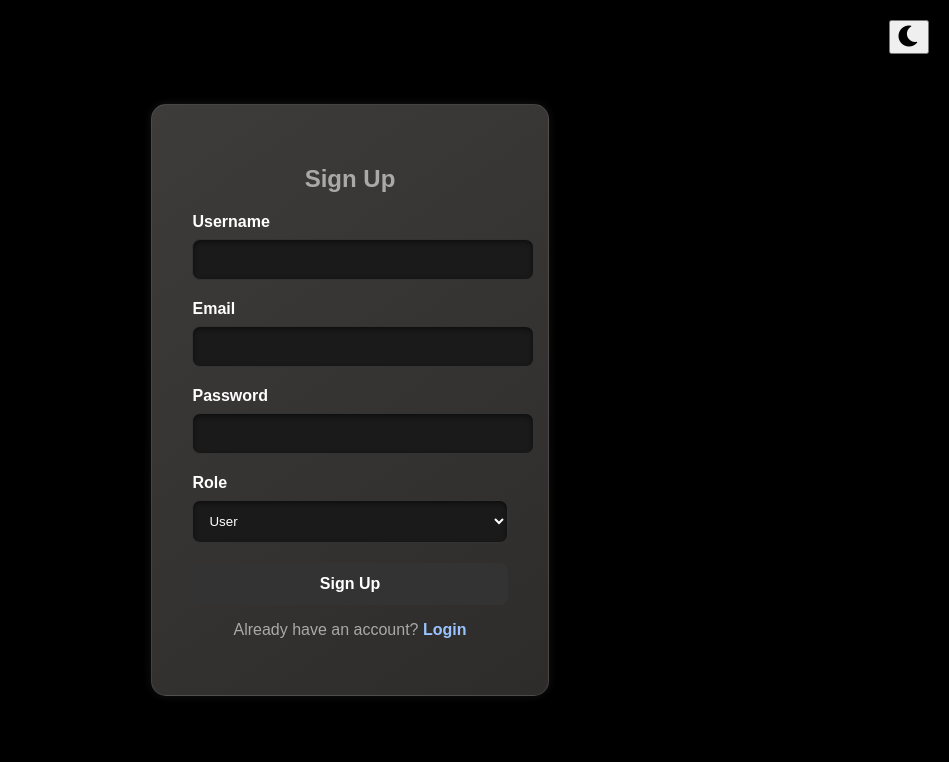
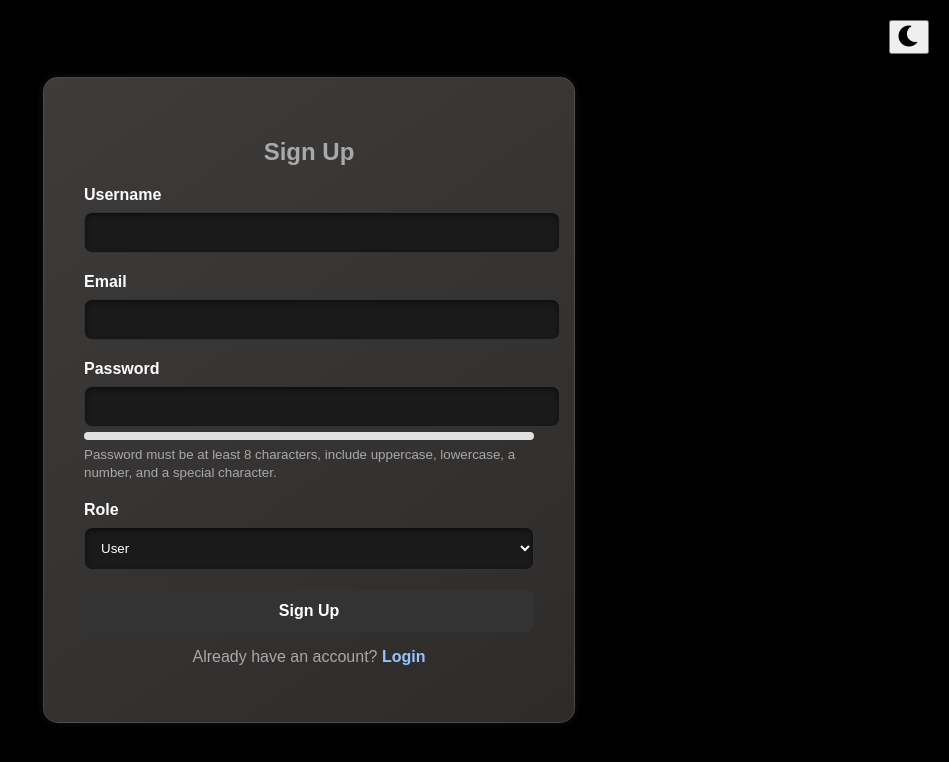
Before and after one commit to Prabhnoor2002/Pimeet, a Flask app: page /signup in a window 1280 px wide. Shown: the top 762 px of the page, without its empty margins (331-1280 px from the left). Run offline with Flask 3, Linux system fonts and the light colour scheme.

Commit message:
password meter

```diff
--- a/app.py
+++ b/app.py
@@ -114,7 +114,5 @@
 @login_required(role='trainer')
 def reschedule_meeting():
     return reschedule_meet()
-
-
 if __name__ == '__main__':
     app.run(debug=True)
--- a/static/css/signup.css
+++ b/static/css/signup.css
@@ -203,3 +203,19 @@
 body.light-mode a:hover {
     color: #99c2ff; /* Light blue hover effect for links in light mode */
 }
+.strength-meter {
+    height: 8px;
+    width: 100%;
+    background: #e0e0e0;
+    border-radius: 5px;
+    margin-top: 5px;
+    margin-bottom: 5px;
+    overflow: hidden;
+}
+
+#strength-bar {
+    height: 100%;
+    width: 0%;
+    background-color: red;
+    transition: width 0.3s ease-in-out, background-color 0.3s;
+}
--- a/static/js/admin_dashboard.js
+++ b/static/js/admin_dashboard.js
@@ -4,6 +4,11 @@
     document.getElementById('trainers').classList.add('hidden');
     document.getElementById(section).classList.remove('hidden');
 }
+setTimeout(() => {
+    document.querySelectorAll('.toast-message').forEach(msg => {
+      msg.remove();
+    });
+  }, 4000);
 
 // Theme toggle functionality
 const themeToggle = document.getElementById('themeToggle');
--- a/static/js/signup.js
+++ b/static/js/signup.js
@@ -40,3 +40,33 @@
         secretKeyGroup.style.display = 'none';
     }
 }
+function checkPasswordStrength() {
+    const password = document.getElementById("password").value;
+    const hint = document.getElementById("password-hint");
+    const bar = document.getElementById("strength-bar");
+
+    let strength = 0;
+
+    if (password.length >= 8) strength += 1;
+    if (/[a-z]/.test(password)) strength += 1;
+    if (/[A-Z]/.test(password)) strength += 1;
+    if (/\d/.test(password)) strength += 1;
+    if (/[@$!%*?&#^()\-_=+{};:,<.>]/.test(password)) strength += 1;
+
+    // Update the bar
+    bar.style.width = `${(strength / 5) * 100}%`;
+
+    if (strength <= 2) {
+        bar.style.backgroundColor = "red";
+        hint.textContent = "Weak password ❌";
+        hint.style.color = "red";
+    } else if (strength === 3 || strength === 4) {
+        bar.style.backgroundColor = "orange";
+        hint.textContent = "Moderate password ⚠️";
+        hint.style.color = "orange";
+    } else if (strength === 5) {
+        bar.style.backgroundColor = "green";
+        hint.textContent = "Strong password ✅";
+        hint.style.color = "green";
+    }
+}
--- a/static/js/trainer_dashboard.js
+++ b/static/js/trainer_dashboard.js
@@ -5,6 +5,12 @@
     icon.classList.toggle('fa-sun');
     icon.classList.toggle('fa-moon');
 });
+
+setTimeout(() => {
+    document.querySelectorAll('.toast-message').forEach(msg => {
+      msg.remove();
+    });
+  }, 4000);
 
 document.getElementById('sidebarToggle').addEventListener('click', function () {
     document.getElementById('sidebar').classList.toggle('closed');
--- a/static/js/user_dashboard.js
+++ b/static/js/user_dashboard.js
@@ -4,6 +4,11 @@
     document.getElementById('trainers').classList.add('hidden');
     document.getElementById(section).classList.remove('hidden');
 }
+setTimeout(() => {
+    document.querySelectorAll('.toast-message').forEach(msg => {
+      msg.remove();
+    });
+  }, 4000);
 
 // Theme toggle functionality
 const themeToggle = document.getElementById('themeToggle');
--- a/templates/login.html
+++ b/templates/login.html
@@ -41,6 +41,7 @@
     <div class="form-group">
         <label for="password">Password</label>
         <input type="password" id="password" name="password" required>
+
     </div>
     <div class="form-group" id="secret-key-group" style="display: none;">
         <label for="secret_key">Secret Key (Required for Admin/Trainer)</label>
--- a/templates/signup.html
+++ b/templates/signup.html
@@ -45,6 +45,15 @@
     <div class="form-group">
         <label for="password">Password</label>
         <input type="password" id="password" name="password" required>
+        <!-- Strength meter bar -->
+    <div class="strength-meter">
+        <div id="strength-bar"></div>
+    </div>
+
+    <small id="password-hint" class="hint">
+        Password must be at least 8 characters, include uppercase, lowercase, a number, and a special character.
+    </small>
+
     </div>
     <div class="form-group">
         <label for="role">Role</label>
```
Also changed, not shown: static/css/admin_dashboard.css (+32 -0 lines), static/css/trainer_dashboard.css (+32 -0 lines), static/css/user_dashboard.css (+33 -0 lines), templates/admindashboard.html (+12 -0 lines), templates/trainerdashboard.html (+14 -0 lines), templates/userdashboard.html (+13 -0 lines), pimeet.db, static/css/login.css (line endings or trailing spaces), static/js/login.js (line endings or trailing spaces).
